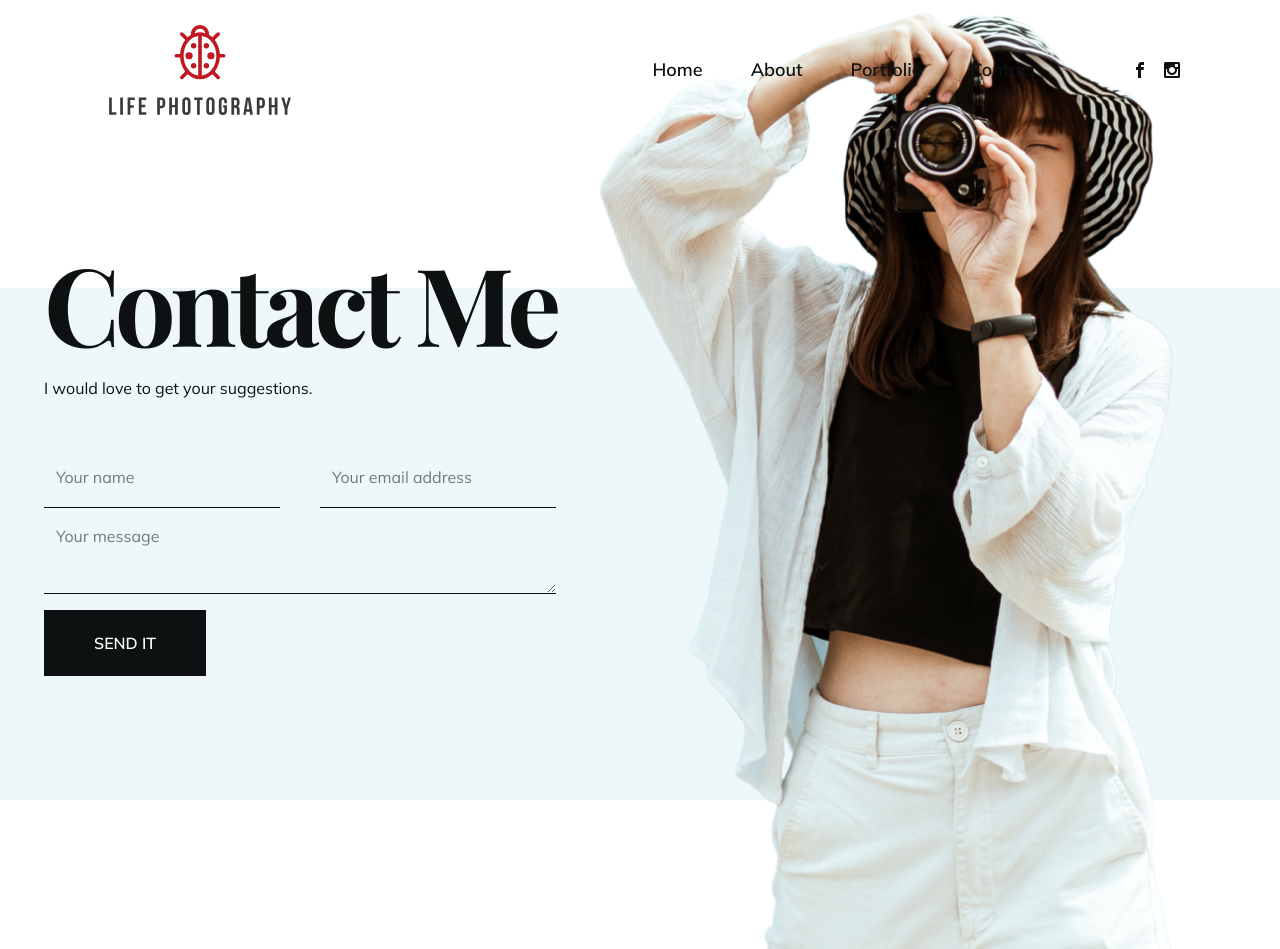
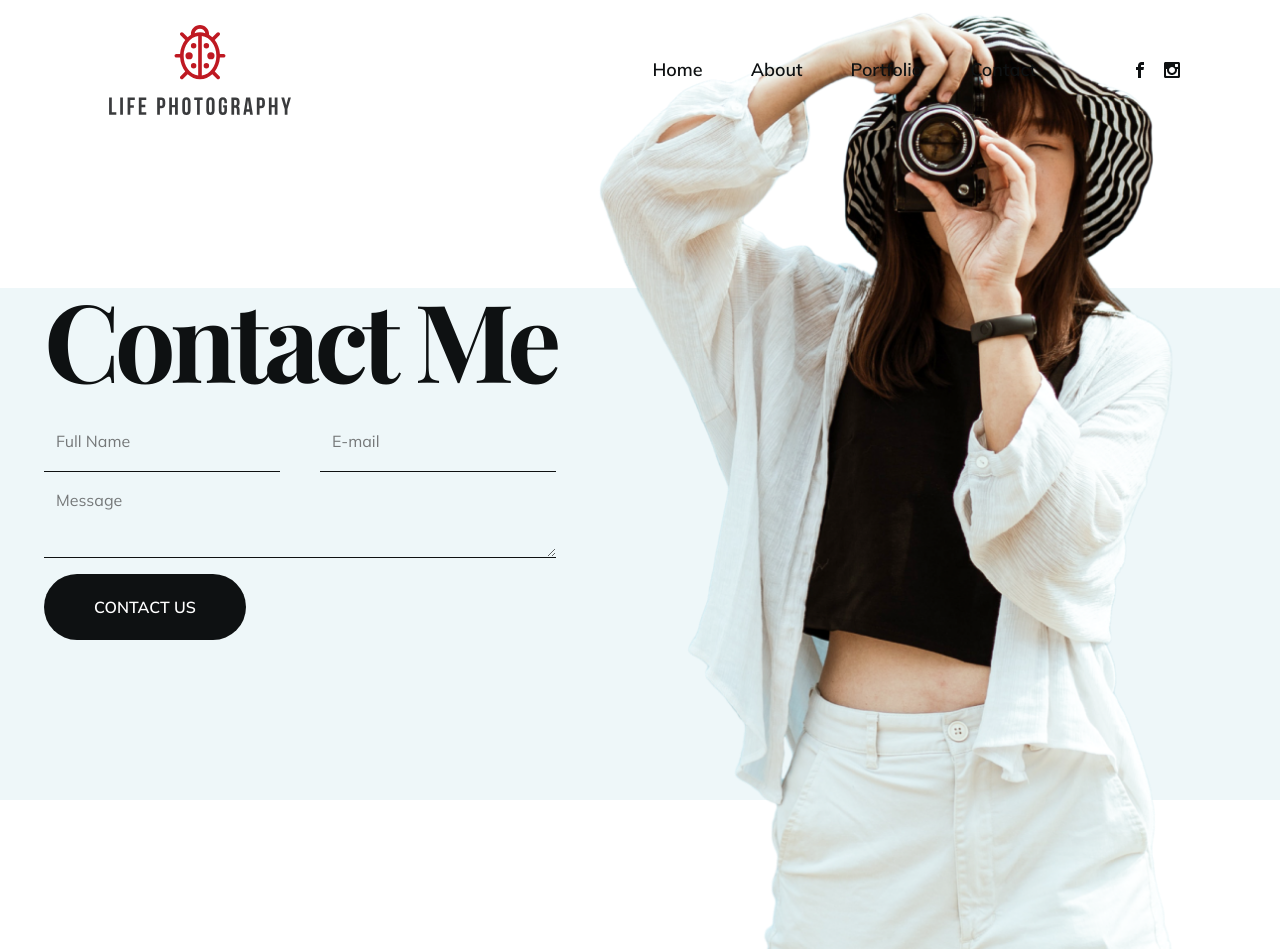
Before and after one commit to santoshdahal007/Photographer, a React (Create React App) app: page /contact in a window 1280 px wide. Built offline with nearby package versions, Linux system fonts and the light colour scheme; the HTML template or start-up script is replaced by a standard one; a web font is replaced by a local one.

Commit message:
LP-rounded the button

```diff
--- a/src/pages/About.js
+++ b/src/pages/About.js
@@ -49,7 +49,7 @@ const About = () => {
             of my journey. His unwavering belief in me, even during moments
             of self-doubt, has been instrumental in my success.
             </p>
-            <Link to={'/portfolio'} className='btn'>View my work</Link>
+            <Link to={'/portfolio'} className='btn rounded-full'>View my work</Link>
           </motion.div>
       </div>
     </div>
--- a/src/pages/Contact.js
+++ b/src/pages/Contact.js
@@ -24,21 +24,20 @@ const Contact = () => {
         </motion.div>
         <div>
           <h1 className='h1'>Contact me</h1>
-          <p className='mb-12'>I would love to get your suggestions.</p>
-          <form className='flex flex-col gap-y-4'>
+          <form className='flex flex-col gap-y-4 px-[30px] sm:px-[0px]'>
             <div className='flex gap-x-10'>
               <input
                 className='outline-none border-b border-b-primary
                 h-[60px] bg-transparent font-secondary w-full pl-3
                 placeholder:text-[#757879]'
                 type='text'
-                placeholder='Your name'/>
+                placeholder='Full Name'/>
               <input
                 className='outline-none border-b border-b-primary
                 h-[60px] bg-transparent font-secondary w-full pl-3
                 placeholder:text-[#757879]'
                 type='text'
-                placeholder='Your email address'/>
+                placeholder='E-mail'/>
             </div>
             <textarea
               className='outline-none border-b border-b-primary
@@ -47,8 +46,8 @@ const Contact = () => {
               type='text'
               cols="40"
               rows="5"
-              placeholder='Your message'/>
-            <button className='btn mb-[30px] mx-auto lg:mx-0 self-start'>Send it</button>
+              placeholder='Message'/>
+            <button className='btn mb-[30px] mx-auto lg:mx-0 self-start rounded-full'>Contact Us</button>
           </form>
         </div>
         <motion.div
--- a/src/pages/Home.js
+++ b/src/pages/Home.js
@@ -42,7 +42,7 @@ const Home = () => {
               passionate photographer dedicated to capturing
               moments that resonates.
             </p>
-            <Link to={'/contact'} className='btn mb-[30px] rounded'>Hire me</Link>
+            <Link to={'/contact'} className='btn mb-[30px] rounded-full'>Hire me</Link>
         </motion.div>
       </div>
     </div>
--- a/src/pages/Portfolio.js
+++ b/src/pages/Portfolio.js
@@ -30,7 +30,7 @@ const Portfolio = () => {
             non diam phasellus vestibulum. Consectetur libero id faucibus nisl tincidunt eget.
             Magna fermentum iaculis eu non. Nisi lacus sed viverra tellus in hac.
           </p>
-          <Link to={'/contact'} className='btn mb-[30px] mx-auto lg:mx-0'>Hire me</Link>
+          <Link to={'/contact'} className='btn mb-[30px] mx-auto lg:mx-0 rounded-full'>Hire me</Link>
         </motion.div>
         <div className='grid grid-cols-2 lg:gap-2'>
           <div className='max-w-[250px] lg:max-w-[320px] h-[187px]
```
